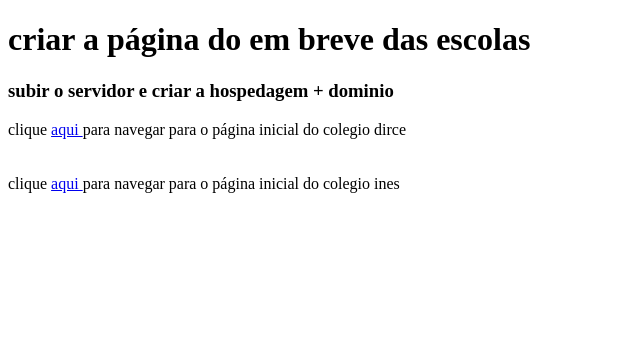
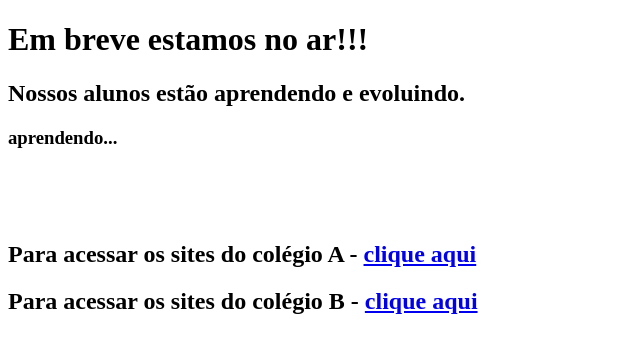
Before and after one commit to lucas231090/escolas, a website: page hospedagem/public/index.html in a window 1280 px wide. Shown: the whole page, without its empty margins (0-640 px from the left). Drawn offline with Linux system fonts and the light colour scheme.

Commit message:
Update index.html

```diff
--- a/hospedagem/public/index.html
+++ b/hospedagem/public/index.html
@@ -1,26 +1,21 @@
 <!DOCTYPE html>
-<html lang="pt-br">
+<html>
 <head>
-    <meta charset="UTF-8">
-    <meta http-equiv="X-UA-Compatible" content="IE=edge">
-    <meta name="viewport" content="width=device-width, initial-scale=1.0">
-    <title>Professor Lucas</title>
+    <meta charset="utf-8">
+    <meta name=viewport content="width=device-width, initial-scale=1">
+    <link rel="stylesheet" type="text/css" href="./styles/index.css">
+    <title>Prof Lucas</title>
 </head>
 <body>
-    <h1>
-        criar a página do em breve das escolas
-    </h1>
-    <h3>
-        subir o servidor e criar a hospedagem + dominio
-    </h3>
+    <div id="main">
 
-    <div>
-      clique <a href="/dirce">aqui </a> para navegar para o página inicial do colegio dirce
+        <h1>Em breve estamos no ar!!!</h1>
+        <h2>Nossos alunos estão aprendendo e evoluindo.</h2>
+        <div id="progress"><div id="fill"><div id="barpercent"><h3>aprendendo...</h3></div></div></div>
+        <br><br><br>
+        <h2>Para acessar os sites do colégio A - <a href="/ines"> clique aqui </a></h2>
+        <h2>Para acessar os sites do colégio B -  <a href="/dirce"> clique aqui </a></h2>
     </div>
-    <br>
-    <br>
-    <div>
-      clique <a href="/ines">aqui </a> para navegar para o página inicial do colegio ines
-    </div>
+    <link href="https://fonts.googleapis.com/css2?family=Roboto:wght@300;400&display=swap" rel="stylesheet">
 </body>
 </html>
```
